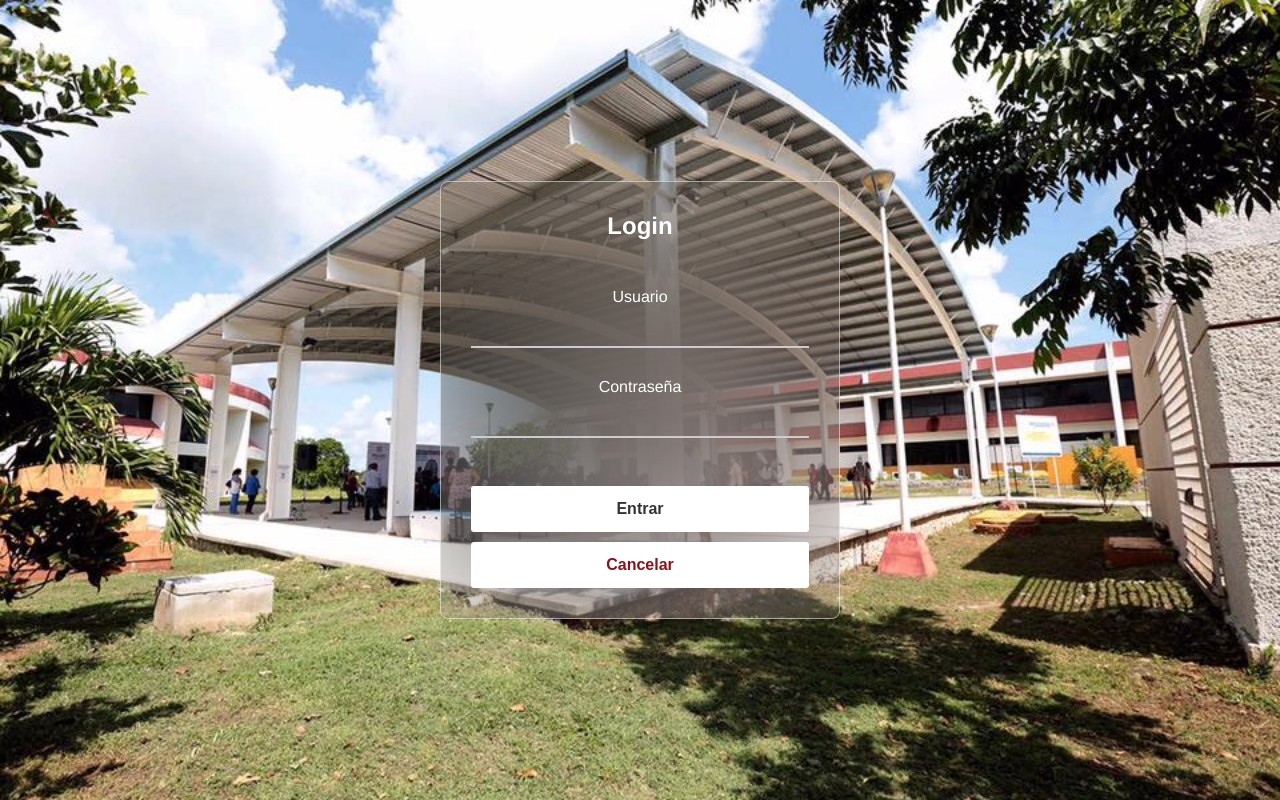
After one commit to DenilsonNM/CRUD-PHP, a PHP site: page /admin/login.php in a window 1280 px wide. The commit adds this page. Run offline with PHP 8.4, Linux system fonts and the light colour scheme.

Commit message:
admin y login

```diff
--- /dev/null
+++ b/admin/login.php
@@ -0,0 +1,36 @@
+<!DOCTYPE html>
+<html lang="en">
+
+<head>
+  <meta charset="UTF-8">
+  <meta name="viewport" content="width=device-width, initial-scale=1.0">
+  <title>Login</title>
+  <link rel="stylesheet" href="../styles/main.css">
+</head>
+
+<body>
+  <section class="section_form">
+
+    <form action="comparacion.php" method="post">
+      <div class="wrapper">
+        <h2>Login</h2>
+        <br>
+        <div class="input-field">
+          <p>Usuario</p>
+          <input type="text" name="usuario" required>
+        </div>
+        <div class="input-field">
+          <p>Contraseña</p>
+          <input type="password" name="contr" required>
+        </div>
+        <br>
+        <button type="submit">Entrar</button>
+        <button type="button"><a href="../index.php"
+            onclick="return confirm('¿Estás seguro de que desea salir?')">Cancelar</a></button>
+      </div>
+    </form>
+  </section>
+
+</body>
+
+</html>
--- a/contactos.php
+++ b/contactos.php
@@ -68,7 +68,6 @@
     </article>
   </section>
 
-
   <?php
   include "footer.php"
   ?>
--- a/header_menu.php
+++ b/header_menu.php
@@ -11,6 +11,6 @@
       <li><a href="menu_registro.php">REGISTRO</a></li>
       <li><a href="https://tecnm9-my.sharepoint.com/personal/banco_proyectos_isc_merida_tecnm_mx/_layouts/15/onedrive.aspx?id=%2Fpersonal%2Fbanco%5Fproyectos%5Fisc%5Fmerida%5Ftecnm%5Fmx%2FDocuments%2F2023%2D3%2FBanco%20de%20proyectos%202024%2D1&ct=1725688202766&or=OWA%2DNT%2DMail&cid=c14baf67%2Da972%2D7ff6%2D0f85%2De755c171c80a&ga=1" target="_blank">BANCO DE PROYECTOS</a></li>
       <li><a href="contactos.php">CONTACTOS</a></li>
-      <li><a href="#">ADMINISTRADOR</a></li>
+      <li><a href="admin/login.php">ADMINISTRADOR</a></li>
     </ul>
   </nav>
--- a/styles/main.css
+++ b/styles/main.css
@@ -6,6 +6,8 @@
   --color-5: #fff;
   --color-6: #0afc83;
   --color-7: #891318;
+  --color-8: #5454ee;
+  --color-9: #ece80f;
 }
 
 
@@ -48,7 +50,7 @@ body {
 /* ------------------------------------- */
 
 header {
-  background-color: var(--color-3);
+  background-color: var(--color-8);
 }
 
 .div_header {
@@ -173,12 +175,11 @@ header {
     /* Sombra */
 }
 
-
 .nav_menu_regi a:hover {
   background-color: var(--color-6);
   color: var(--color-1);
   /* Azul más oscuro al pasar el mouse */
-  transform: scale(1.05);
+  transform: scale(102%);
   /* Efecto de agrandamiento */
   box-shadow: 0 6px 10px rgba(0, 0, 0, 0.2);
   /* Sombra más intensa */
@@ -188,8 +189,13 @@ header {
 /* ------------------------------------- */
 
 .titulo_contactos {
-  background-color: var(--color-7);
-  color: var(--color-5);
+  display: flex;
+  justify-content: center;
+  align-items: center;
+}
+
+.titulo_contactos h3 {
+  background-color: var(--color-9);
   padding: 20px;
   margin: 20px;
   text-align: center;
@@ -211,11 +217,11 @@ header {
   text-align: center;
   gap: 20px;
   padding: 20px 10px;
-  transition: all .20s linear;
 }
 
-.section_contactos article:hover {
+.section_contactos article:hover img {
   transform: scale(105%);
+  box-shadow: 0 6px 10px rgba(0, 0, 0, 0.2);
 }
 
 .section_contactos p {
@@ -230,9 +236,9 @@ header {
   display: block;
   width: 200px;
   height: 200px;
+  border: 2px var(--color-7) solid;
+  transition: all .20s linear;
 }
-
-
 
 /* FOOTER */
 /* ------------------------------------- */
@@ -242,3 +248,104 @@ footer {
   text-align: center;
   padding: 20px 10px;
 }
+
+
+/* LOGIN */
+/* ------------------------------------- */
+
+.section_form {
+  display: flex;
+  align-items: center;
+  justify-content: center;
+  width: 100%;
+  height: 100%;
+  /* Ruta de la imagen */
+  background-image: url('../img/tec3.jpg');
+  /* Ajustar imagen al tamaño completo de la ventana */
+  background-size: cover;
+  /* Centrar la imagen */
+  background-position: center;
+  /* No repetir la imagen */
+  background-repeat: no-repeat;
+}
+
+.section_form button {
+  background: var(--color-5);
+  color: var(--color-1);
+  font-weight: 600;
+  border: none;
+  padding: 12px 20px;
+  cursor: pointer;
+  border-radius: 3px;
+  font-size: 16px;
+  border: 2px solid transparent;
+  transition: 0.3s ease;
+  display: inline-block;
+}
+
+.section_form a {
+  text-decoration: none;
+  color: var(--color-7);
+}
+
+.section_form button:hover {
+  color: var(--color-5);
+  border-color: var(--color-5);
+  background: rgba(255, 255, 255, 0.15);
+}
+
+.wrapper {
+  width: 400px;
+  border-radius: 8px;
+  padding: 30px;
+  text-align: center;
+  border: 1px solid rgba(255, 255, 255, 0.5);
+  backdrop-filter: blur(90px);
+  -webkit-backdrop-filter: blur(9px);
+  color: var(--color-5);
+  display: flex;
+  flex-direction: column;
+  gap: 10px;
+}
+
+.input-field {
+  position: relative;
+  border-bottom: 2px solid var(--color-2);
+  margin: 10px 0;
+  text-align: center;
+}
+
+.input-field label {
+  position: absolute;
+  top: 50%;
+  left: 0;
+  transform: translateY(-50%);
+  color: var(--color-5);
+  font-size: 16px;
+  pointer-events: none;
+  transition: 0.15s ease;
+}
+
+.input-field input {
+  width: 100%;
+  height: 40px;
+  background: transparent;
+  border: none;
+  outline: none;
+  font-size: 16px;
+  color: var(--color-5);
+}
+
+.input-field input:focus-label,
+.input-field input:valid-label {
+  font-size: 0.8rem;
+  top: 10px;
+  transform: translateY(-120%);
+}
+
+.mensaje_login {
+  text-align: center;
+  background-color: var(--color-7);
+  color: var(--color-5);
+  padding: 5px 0;
+}
```
Also changed, not shown: admin/comparacion.php (added, +29 -0 lines), admin/conexion.php (added, +12 -0 lines).
